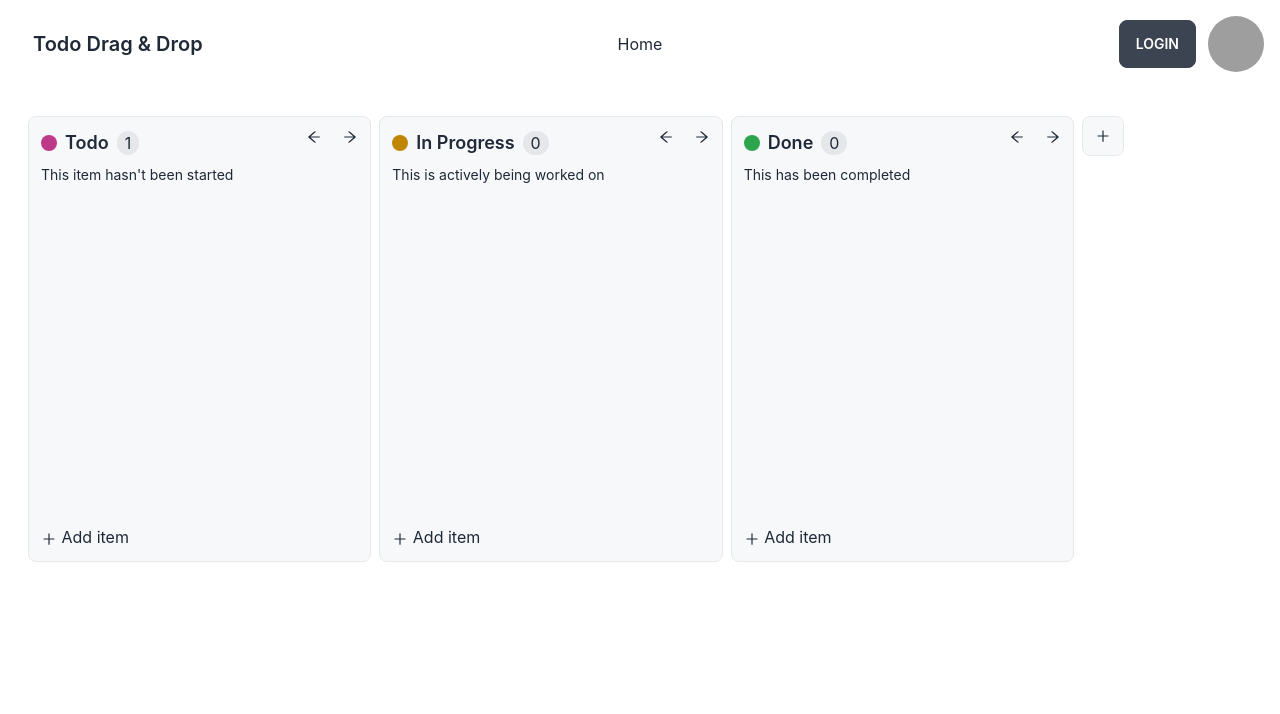
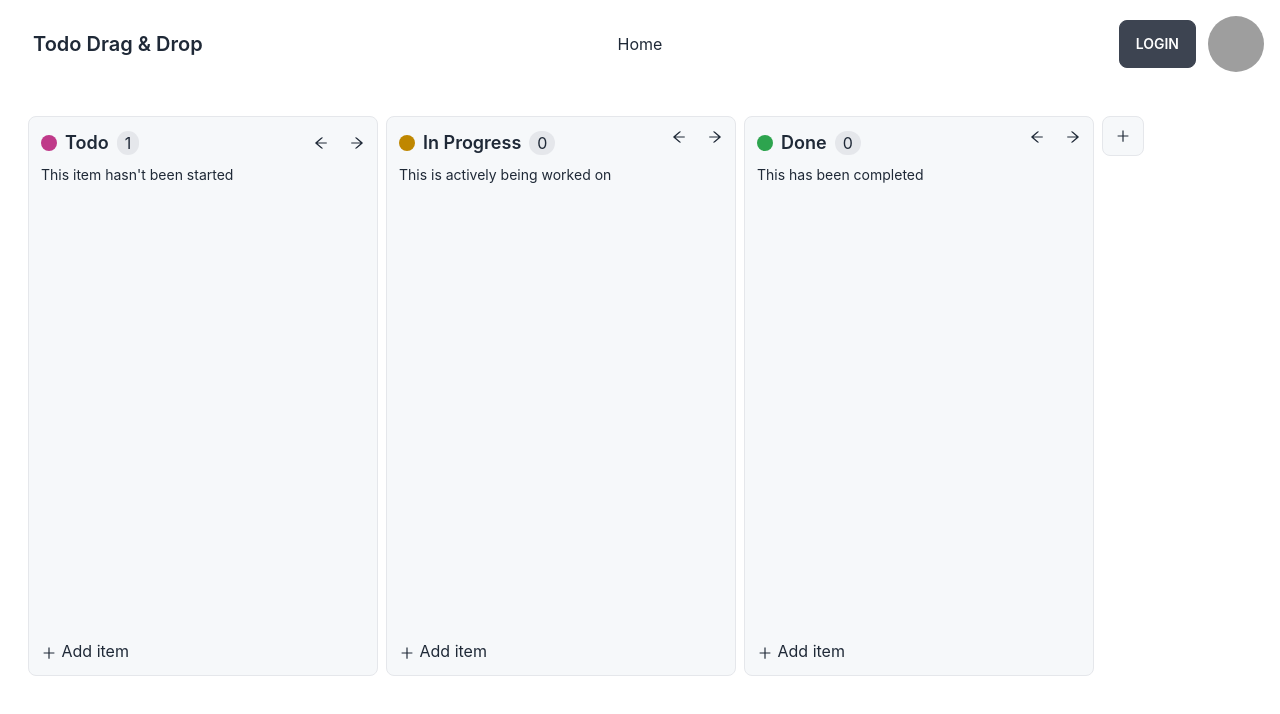
Before and after one commit to mdhasan76/Todo-Drag-Drop, a React (Create React App) app: page / in a window 1280 px wide. Shown: the top 714 px of the page. Built offline with nearby package versions, Linux system fonts and the light colour scheme; grey boxes are pictures that could not be loaded.

Commit message:
get todo data

```diff
--- a/src/component/TodoSec.js
+++ b/src/component/TodoSec.js
@@ -1,13 +1,24 @@
-import React from 'react';
-import { AiOutlineArrowRight, AiOutlineArrowLeft, AiOutlinePlus } from "react-icons/ai"
+import React, { useState } from 'react';
+import { AiOutlineArrowRight, AiOutlineArrowLeft, AiOutlinePlus } from "react-icons/ai";
 
 const TodoSec = () => {
-    return (<div className='w-[1152px] p-7 '>
+    const [todoInput, setTodoInput] = useState("");
+    const [showInput, setShowInput] = useState(false);
 
-        <div className='flex gap-2 overflow-x-auto'>
-            <div className='w-[350px] h-[446px] p-3 bg-[#f6f8fa] border border-gray-200 rounded-lg relative'>
+    //Get the todo data
+    const handleTodoSubmit = (e) => {
+        e.preventDefault();
+        setShowInput(false)
+        console.log("submit", todoInput)
+        e.target.reset()
+    }
+
+    return (<div className='w-[1152px] p-7 relative'>
+        <div className='flex gap-2 '>
+
+            <div className='min-w-[350px] min-h-[70vh] p-3 bg-[#f6f8fa] border border-gray-200 rounded-lg relative'>
                 <div>
-                    <div className='flex justify-between'>
+                    <div className='flex justify-between items-center'>
                         <div className='flex items-center'>
                             <div className='h-4 w-4  bg-[#bf3989] rounded-full mr-2'></div>
                             <p className='mr-2 text-lg font-semibold'>Todo</p>
@@ -21,12 +32,12 @@ const TodoSec = () => {
                     <p className='text-[rgb(87, 96, 106)] text-sm py-2'>This item hasn't been started</p>
                 </div>
                 <div className='absolute bottom-0 rounded-lg left-0 hover:bg-gray-200 duration-300 w-full hover:cursor-pointer'>
-                    <p className='p-3'><AiOutlinePlus className='inline-block' /> Add item</p>
+                    <button onClick={() => setShowInput(true)} className='p-3 w-full text-left'><AiOutlinePlus className='inline-block' /> Add item</button>
                 </div>
             </div>
 
             {/* card 2 */}
-            <div className='w-[350px] h-[446px] p-3 bg-[#f6f8fa] border border-gray-200 rounded-lg relative'>
+            <div className='min-w-[350px] p-3 bg-[#f6f8fa] border border-gray-200 rounded-lg relative'>
                 <div>
                     <div className='flex justify-between'>
                         <div className='flex items-center'>
@@ -43,12 +54,12 @@ const TodoSec = () => {
                     </p>
                 </div>
                 <div className='absolute bottom-0 rounded-lg left-0 hover:bg-gray-200 duration-300 w-full hover:cursor-pointer'>
-                    <p className='p-3'><AiOutlinePlus className='inline-block' /> Add item</p>
+                    <button onClick={() => setShowInput(true)}  className='p-3 w-full text-left'><AiOutlinePlus className='inline-block' /> Add item</button>
                 </div>
             </div>
 
             {/* card 3 */}
-            <div className='w-[350px] h-[446px] p-3 bg-[#f6f8fa] border border-gray-200 rounded-lg relative'>
+            <div className='min-w-[350px] p-3 bg-[#f6f8fa] border border-gray-200 rounded-lg relative'>
                 <div>
                     <div className='flex justify-between'>
                         <div className='flex items-center'>
@@ -66,13 +77,19 @@ const TodoSec = () => {
 
 
                 <div className='absolute bottom-0 rounded-lg left-0 hover:bg-gray-200 duration-300 w-full hover:cursor-pointer'>
-                    <p className='p-3'><AiOutlinePlus className='inline-block' /> Add item</p>
+                    <button onClick={() => setShowInput(true)} className='p-3 w-full text-left'><AiOutlinePlus className='inline-block' /> Add item</button>
                 </div>
             </div>
             <div className='p-3 bg-[#f6f8fa] h-10 border border-gray-200 rounded-lg grid place-content-center'>
                 <AiOutlinePlus />
             </div>
         </div>
+        <form onSubmit={handleTodoSubmit} className={`${showInput  ?  'block' : 'hidden' }  duration-300 absolute w-full bottom-9 flex border-2 border-sky-700 rounded-lg`}>
+            <div className='p-3 bg-[#f6f8fa] border border-gray-200 rounded-tl-lg rounded-bl-lg grid place-items-center'>
+            <AiOutlinePlus />
+            </div>
+            <input className='w-full rounded-br-lg rounded-tr-lg outline-none p-3 bg-[#f6f8fa]' type="text" onChange={(e) => setTodoInput(e.target.value)} placeholder='Start typing to create a draft, or type # to select a repository' />
+        </form>
     </div>
     );
 };
```
